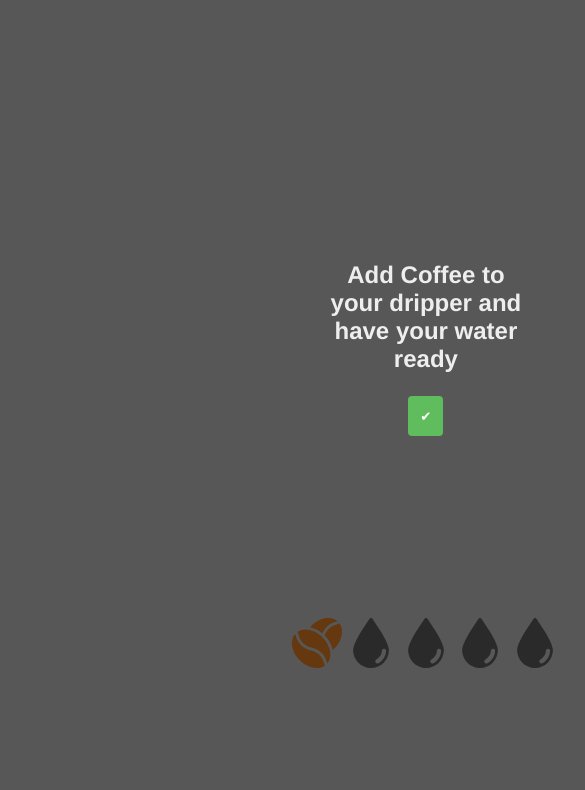
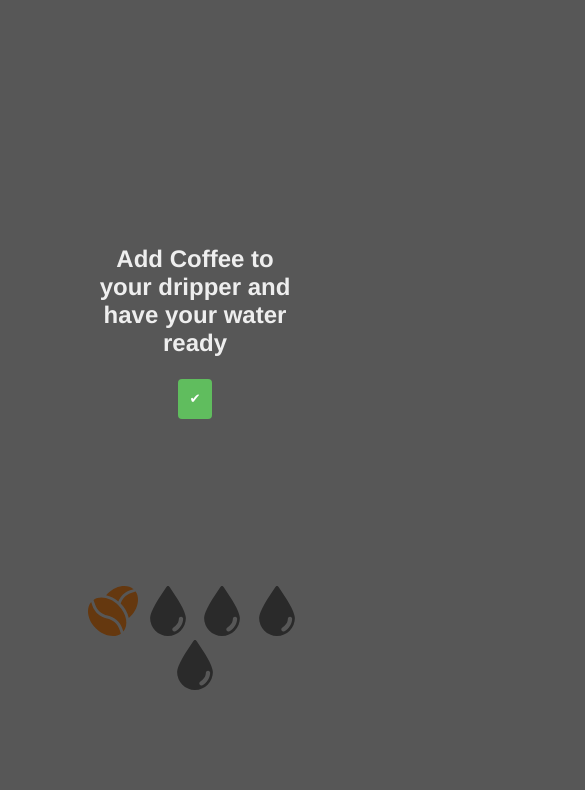
Before and after one commit to clamsims/CoffeeDripTime, a plain HTML site: page index.html in a window 390 px wide. Shown: the part 56-846 px from the top of the page, 585 px wide, since content can reach past the window. Drawn offline with Linux system fonts and the light colour scheme.

Commit message:
mobile friendly

```diff
--- a/resources/css/style.css
+++ b/resources/css/style.css
@@ -14,8 +14,8 @@ body{
 }
 
 .container{
-  width: 100vh;
-  height: 100vh;
+  width: 95%;
+  height: 95vh;
   display: flex;
   align-items: center;
   text-align: center;
@@ -26,13 +26,17 @@ body{
 }
 
 .timer{
-  height: 75vh;
-  width: 60vw;
+  height: 75%;
+  width: 60%;
   display: flex;
   justify-content: center;
   flex-direction: column;
   align-items: center;
   margin: 0 auto;
+}
+
+.steps{
+  width: 60%;
 }
 
 .timer *{
```
